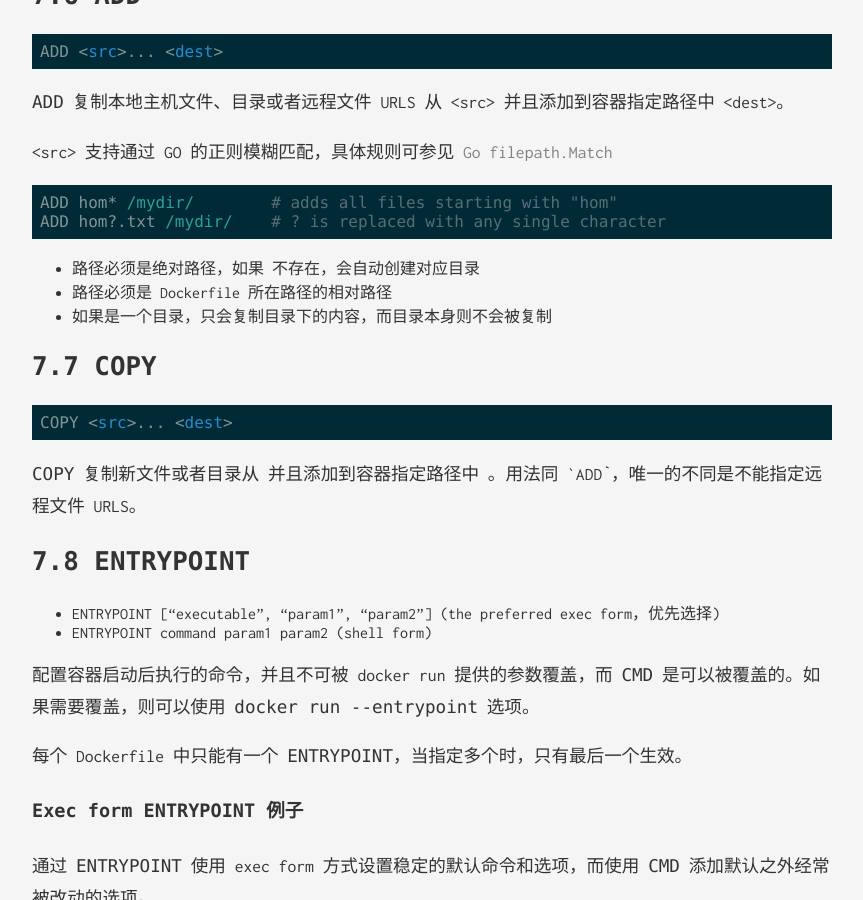
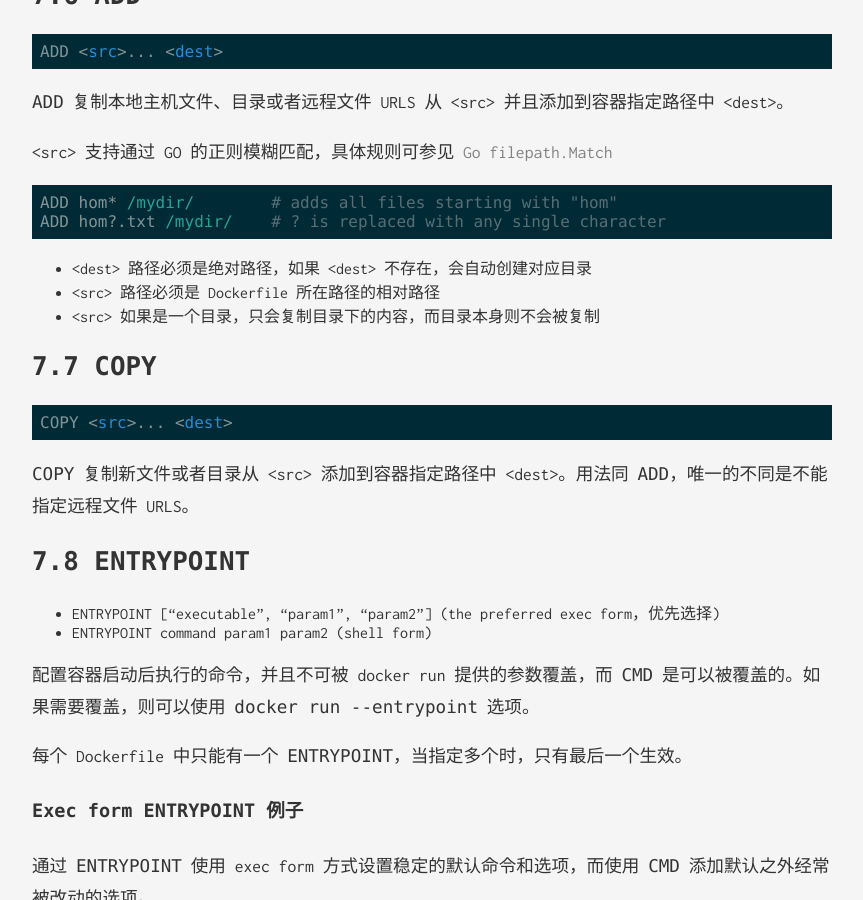
Before and after one commit to opskumu/opskumu.github.io, a Jekyll site: the page built from _posts/2015-12-22-docker.md, in a window 1280 px wide and 900 px high, scrolled down 27975 px. Shown: the whole window, without its empty margins (208-1071 px from the left). Built offline with Jekyll 4.4.1, drawn with Linux system fonts in a browser that asks for light colours.

Commit message:
内容转义.

````diff
--- a/_posts/2015-12-22-docker.md
+++ b/_posts/2015-12-22-docker.md
@@ -1000,9 +1000,9 @@ ADD hom* /mydir/        # adds all files starting with "hom"
 ADD hom?.txt /mydir/    # ? is replaced with any single character
 ```
 
-* <dest> 路径必须是绝对路径，如果 <dest> 不存在，会自动创建对应目录
-* <src> 路径必须是 Dockerfile 所在路径的相对路径
-* <src> 如果是一个目录，只会复制目录下的内容，而目录本身则不会被复制
+* \<dest\> 路径必须是绝对路径，如果 \<dest\> 不存在，会自动创建对应目录
+* \<src\> 路径必须是 Dockerfile 所在路径的相对路径
+* \<src\> 如果是一个目录，只会复制目录下的内容，而目录本身则不会被复制
 
 ### 7.7 COPY
 
@@ -1010,7 +1010,7 @@ ADD hom?.txt /mydir/    # ? is replaced with any single character
 COPY <src>... <dest>
 ```
 
-`COPY` 复制新文件或者目录从 <src> 并且添加到容器指定路径中 <dest>。用法同 `ADD`，唯一的不同是不能指定远程文件 URLS。
+`COPY` 复制新文件或者目录从 \<src\> 添加到容器指定路径中 \<dest\>。用法同 `ADD`，唯一的不同是不能指定远程文件 URLS。
 
 ### 7.8 ENTRYPOINT
 
````
